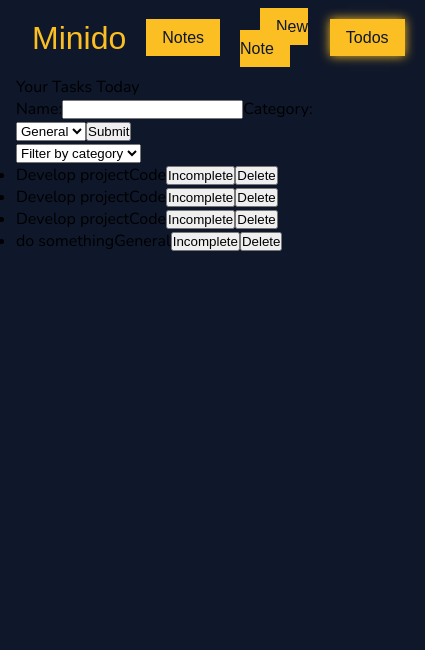
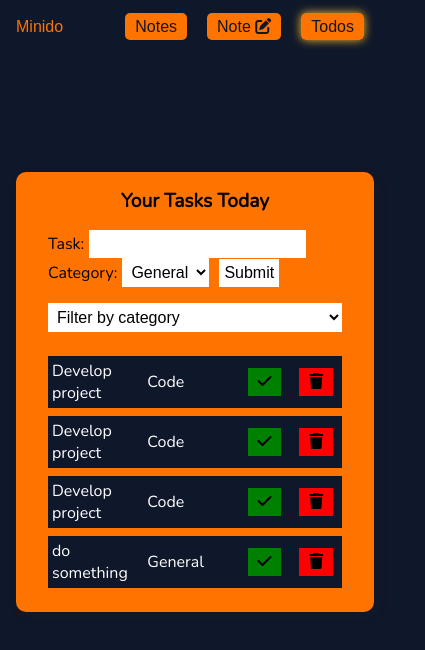
Before and after one commit to brianinq/minido, a React (Create React App) app: page /todo in a window 390 px wide. Shown: the top 650 px of the page, 425 px wide, since content can reach past the window. Built offline with nearby package versions, Linux system fonts and the light colour scheme; data requests are answered from the project's data file.

Commit message:
Add to do list styles

```diff
--- a/public/index.html
+++ b/public/index.html
@@ -10,6 +10,13 @@
     <link rel="preconnect" href="https://fonts.googleapis.com" />
     <link rel="preconnect" href="https://fonts.gstatic.com" crossorigin />
     <link href="https://fonts.googleapis.com/css2?family=Nunito:ital@0;1&display=swap" rel="stylesheet" />
+    <link
+      rel="stylesheet"
+      href="https://cdnjs.cloudflare.com/ajax/libs/font-awesome/6.2.0/css/all.min.css"
+      integrity="sha512-xh6O/CkQoPOWDdYTDqeRdPCVd1SpvCA9XXcUnZS2FmJNp1coAFzvtCN9BmamE+4aHK8yyUHUSCcJHgXloTyT2A=="
+      crossorigin="anonymous"
+      referrerpolicy="no-referrer"
+    />
     <meta name="description" content="To do list app" />
     <title>Minido</title>
   </head>
--- a/src/components/CreateTodo.js
+++ b/src/components/CreateTodo.js
@@ -25,9 +25,9 @@ export default function CreateTodo({ onAddItem }) {
   }
 
   return (
-    <form className="NewItem" onSubmit={handleSubmit}>
+    <form className="newItem" onSubmit={handleSubmit}>
       <label>
-        Name:
+        Task:
         <input type="text" name="name" value={text} onChange={(e) => setText(e.target.value)} />
       </label>
 
@@ -41,7 +41,9 @@ export default function CreateTodo({ onAddItem }) {
         </select>
       </label>
 
-      <button type="submit">Submit</button>
+      <button className="btn" type="submit">
+        Submit
+      </button>
     </form>
   );
 }
--- a/src/components/Filter.js
+++ b/src/components/Filter.js
@@ -2,7 +2,7 @@ import React from "react";
 
 export default function Filter({ category, onCategoryChange }) {
   return (
-    <div className="Filter">
+    <div className="filter">
       <select name="filter" value={category} onChange={(e) => onCategoryChange(e.target.value)}>
         <option value="All">Filter by category</option>
         <option value="General">General</option>
--- a/src/components/NavBar.js
+++ b/src/components/NavBar.js
@@ -15,7 +15,7 @@ function Header() {
           </li>
           <li>
             <NavLink to="/create" style={({ isActive }) => (isActive ? activeStyle : undefined)}>
-              New Note
+              Note <i class="fa-solid fa-pen-to-square"></i>
             </NavLink>
           </li>
           <li>
--- a/src/components/Todo.js
+++ b/src/components/Todo.js
@@ -27,11 +27,11 @@ export default function Todo({ todo, onItemUpdate, onItemDelete }) {
     <li className={todo.done ? "done" : ""}>
       <span>{todo.text}</span>
       <span className="category">{todo.category}</span>
-      <button className={todo.done ? "remove" : "add"} onClick={doneHandler}>
-        {todo.done ? "Done" : "Incomplete"}
+      <button className="btn check" onClick={doneHandler}>
+        {todo.done ? <i class="fa-solid fa-xmark"></i> : <i class="fa-solid fa-check"></i>}
       </button>
-      <button className="remove" onClick={handleDelete}>
-        Delete
+      <button className="remove btn" onClick={handleDelete}>
+        <i class="fa-solid fa-trash"></i>
       </button>
     </li>
   );
--- a/src/components/TodoList.js
+++ b/src/components/TodoList.js
@@ -40,6 +40,7 @@ export default function TodoList() {
   });
 
   return (
+    <div className="container">
       <div className="todoList">
         <div className="header">Your Tasks Today</div>
         <CreateTodo onAddItem={handleAddTodo} />
@@ -50,5 +51,6 @@ export default function TodoList() {
           ))}
         </ul>
       </div>
+    </div>
   );
 }
--- a/src/index.css
+++ b/src/index.css
@@ -20,13 +20,14 @@ header {
   padding: 1rem 2rem;
   display: flex;
   align-items: center;
-  justify-content: space-between;
+  /* justify-content: space-between; */
 }
 
 header h1 {
-  color: #fbbf24;
+  color: #ff7300;
   font-family: Arial, Helvetica, sans-serif;
   font-weight: 500;
+  margin-right: auto;
 }
 main{
     height: 100%;
@@ -48,7 +49,7 @@ main{
 .form{
   display: flex;
   flex-direction: column;
-  background: #fbbf24;
+  background: #ff7300;
   color: #0f172a;
   padding: 20px;
   border-radius: 5px;
@@ -65,7 +66,7 @@ main{
 .form button{
   margin-bottom: 0;
   background: #0f172a;
-  color: #fbbf24;
+  color: #ff7300;
 }
 
 .app{
@@ -82,11 +83,7 @@ main{
   margin: 16px;
   float: left;
 }
-@media screen and (max-width: 600px) {
-    .note{
-        max-width: 100%;
-    }
-}
+
 .note h1 {
   font-size: 1.1em;
   margin-bottom: 6px;
@@ -101,14 +98,119 @@ nav ul{
   display: flex;
   list-style: none;
   flex: 1;
+  margin-left: auto;
   align-items: center;
 }
 nav ul a{
   color: #0f172a;
-  background: #fbbf24;
+  background: #ff7300;
   text-decoration: none;
   margin: 0 20px;
   font-family: Arial, Helvetica, sans-serif;
   font-weight: 500;
+  border-radius: 5px;
   padding: 10px 1rem;
 }
+.filter select {
+  width: 45%;
+  margin: 1rem 0;
+  background: #fff;
+  padding: 5px;
+  outline: none;
+}
+.btn,
+select,
+input {
+  border: none;
+  padding: 5px;
+  margin: 0 5px;
+  font-size: 1rem;
+  background: #fff;
+}
+.todos{
+  list-style: none;
+}
+.todos li {
+  margin: 0.5rem 0;
+  padding: 0.25rem;
+  display: grid;
+  grid-template-columns: 1fr 1fr 0.5fr 0.5fr;
+  column-gap: 1rem;
+  align-items: center;
+  color: #fff;
+  background: #0f172a;
+}
+.todoList{
+  margin: auto;
+  padding: 1rem 2rem;
+  display: flex;
+  flex-direction: column;
+  align-self: center;
+  max-width: 700px;
+  background: #ff7300;
+  box-shadow: 4px 4px 10px rgba(33, 33, 33, 0.2);
+  border-radius: 10px;
+}
+
+.container{
+  width: 100%;
+  height: 80vh;
+  display: flex;
+  align-items: center;
+  justify-content: center;
+}
+.btn.check{
+  background: green;
+}
+.btn.remove{
+  background: red;
+}
+.todoList .header{
+  text-align: center;
+  font-size: 1.2rem;
+  margin-bottom: 1rem;
+  font-weight: 600;
+}
+@media screen and (max-width: 600px) {
+  .note{
+      max-width: 100%;
+  }
+  .note h1, .note p{font-size: 1rem;}
+  header h1{
+    font-size: 1rem;
+  }
+  header{
+    padding: 1rem;
+  }
+  nav ul a{
+    margin: 0 10px;
+    font-family: Arial, Helvetica, sans-serif;
+    font-weight: 300;
+    border-radius: 5px;
+    padding: 5px 10px;
+    font-size: 1rem;
+  }
+  .todoList{
+    width: 100%;
+  }
+  .todos li {
+    column-gap: 0.5rem;
+  }
+  .form{
+    font-size: 1rem;
+    padding: 15px;
+
+  }
+  .form input, .form textarea, .form button{
+    padding: 8px 5px;
+    width: 100%;
+    margin: 10px 0;
+    font-size: 1rem;
+    border-radius: 5px;
+    outline: none;
+    border: none;
+  }
+  .filter select{
+    width: 100%;
+  }
+}
```
Lines whose indentation alone changed are shown as unchanged.
